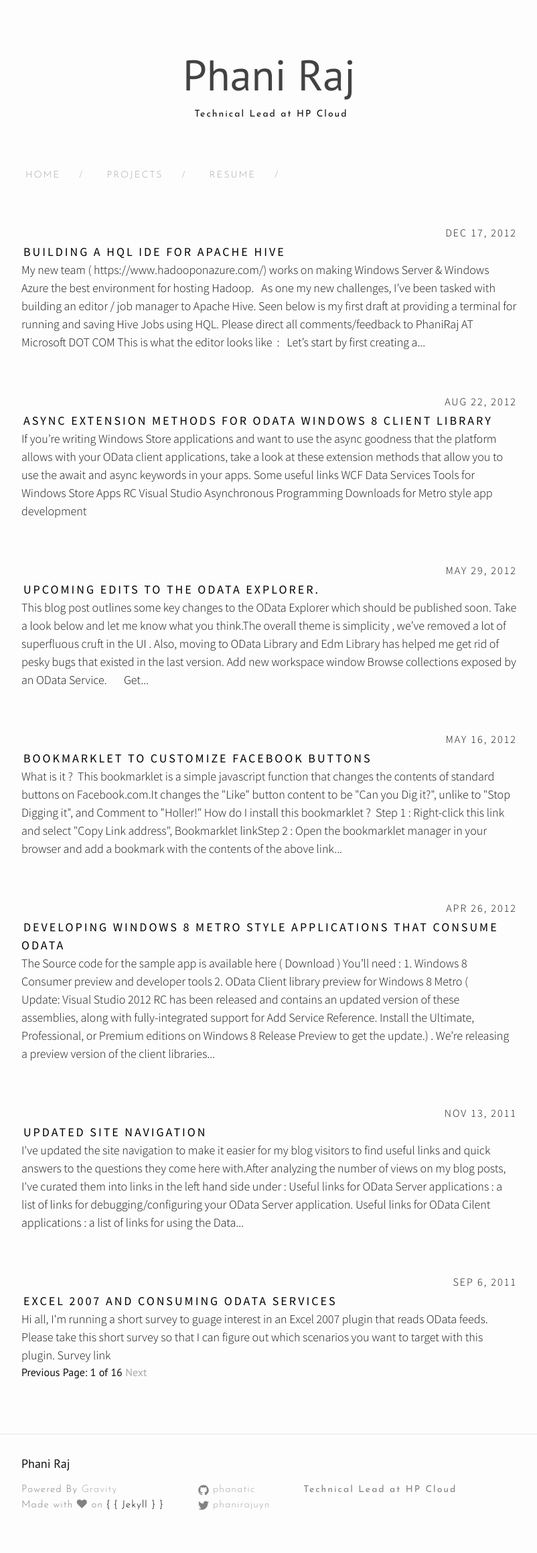
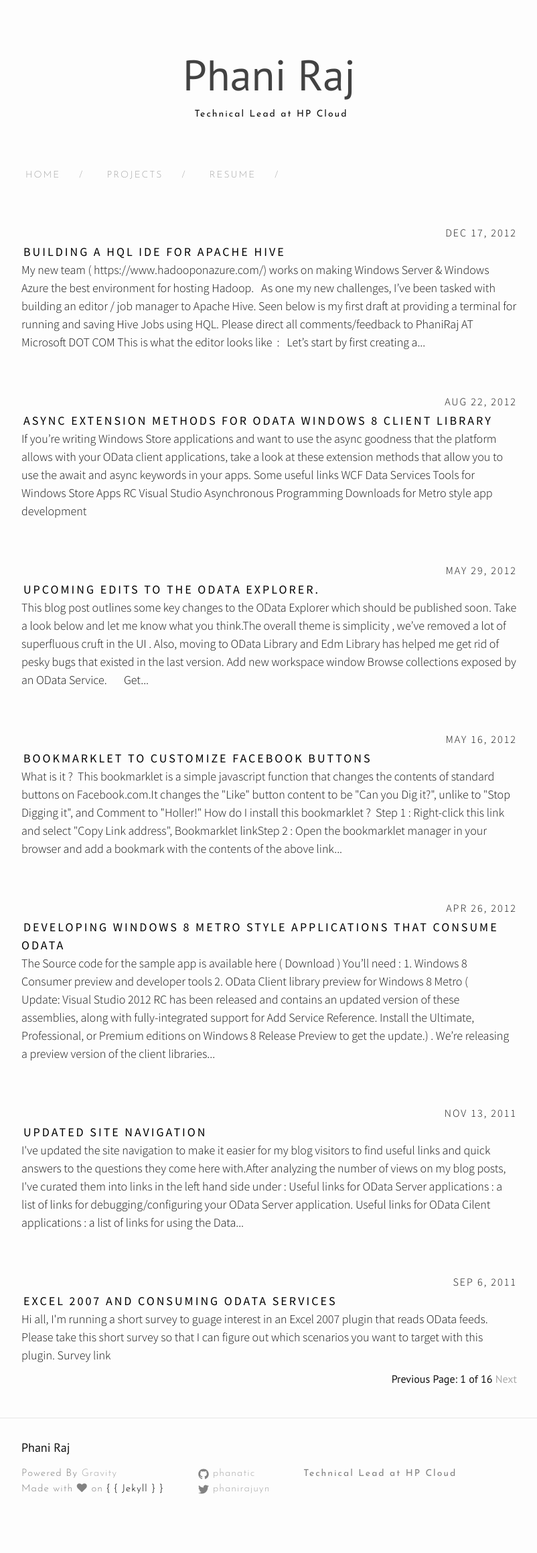
Before and after one commit to Phanatic/phanatic.github.io, a Jekyll site: the page built from index.html, in a window 1280 px wide. Shown: the whole page at 67% size, without its empty margins (238-1040 px from the left). Built offline with Jekyll 4.4.1, drawn with Linux system fonts in a browser that asks for light colours; nearby versions of some CDN libraries; the list of posts is cut into pages by our own code; after the commit the page ends 2294 px from its top, so only the background shows below that.

Commit message:
pager styles

```diff
--- a/css/style.scss
+++ b/css/style.scss
@@ -675,3 +675,8 @@ pre {
     .vi    { color: #008080 } // Name.Variable.Instance
     .il    { color: #099 } // Literal.Number.Integer.Long
 }
+
+.pagination {
+  margin-top: 10px;
+  float: right;
+}
```
